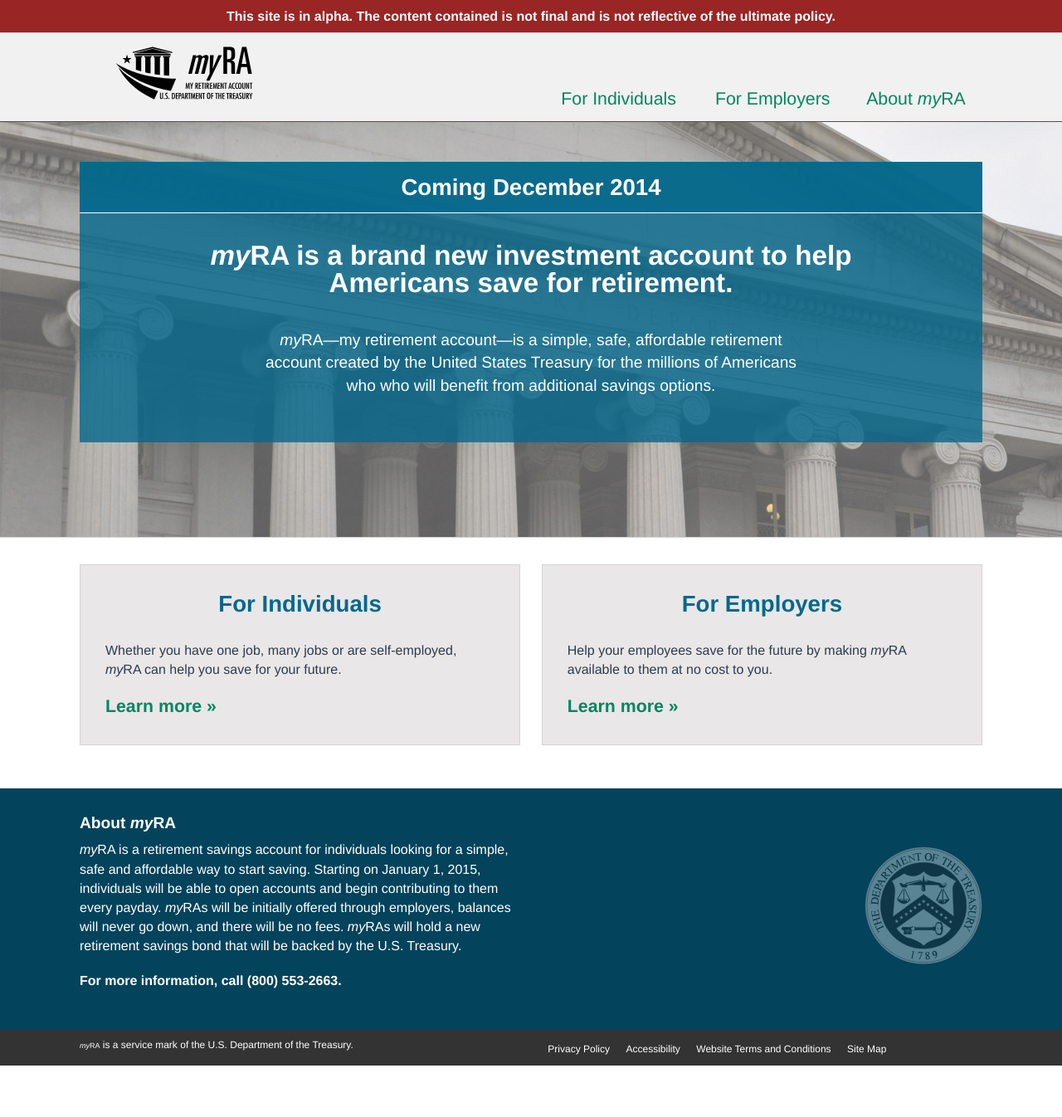
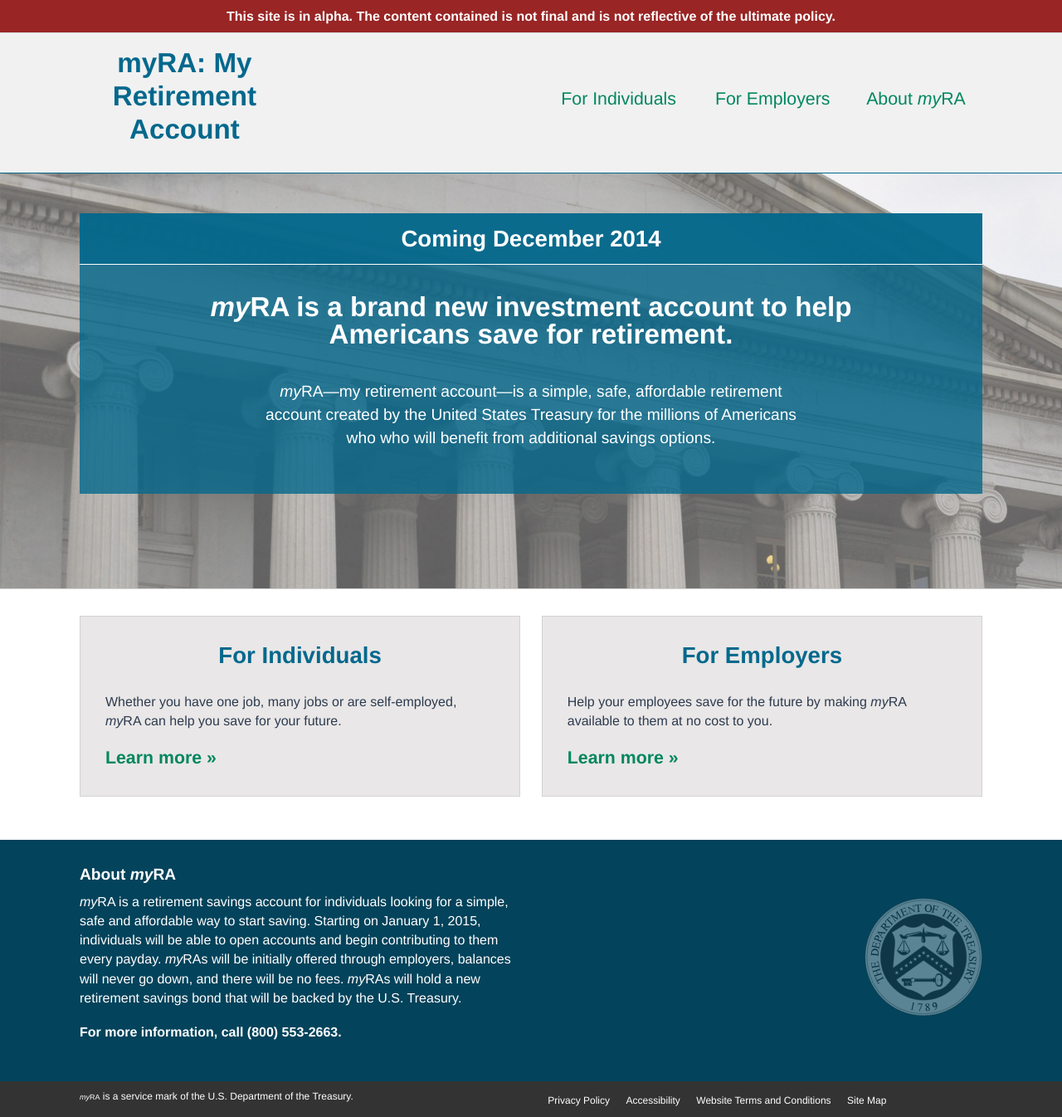
Before and after one commit to 18F/myra, a Jekyll site: the page built from index.html, in a window 1280 px wide. Shown: the whole page at 83% size. Built offline with Jekyll 4.4.1, drawn with Linux system fonts in a browser that asks for light colours; nearby versions of some CDN libraries; before the commit the page ends 1284 px from its top, so only the background shows below that.

Commit message:
Putting site title into an h1

```diff
--- a/_includes/header.html
+++ b/_includes/header.html
@@ -16,7 +16,7 @@
   <div class="container">
 
     <hgroup>
-      <a class="site-title"  href="{{ site.baseurl }}/"><img class="logo" src="{{ site.baseurl }}/static/img/myra_logo.svg"></a>
+      <a href="{{ site.baseurl }}/" title="Home"><h1 class="site-title">myRA: My Retirement Account</h1></a>
     </hgroup>
 
     <nav class="site-nav">
```
